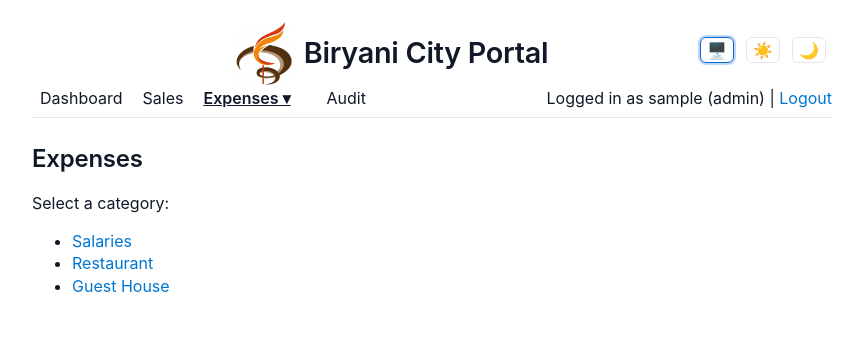
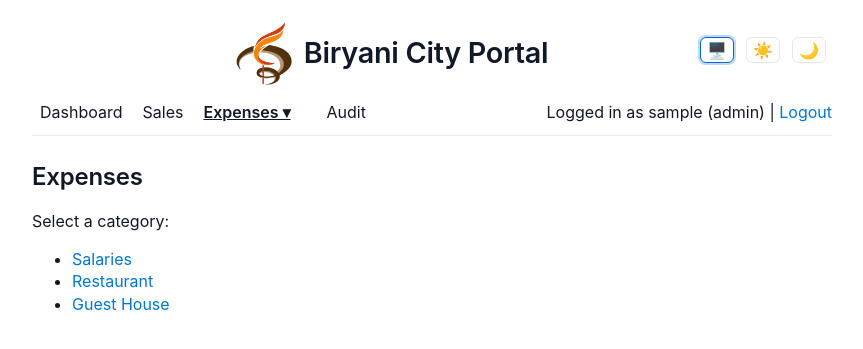
Before and after one commit to sushanth88/BC_Internal_OP, a Flask app: page /expenses in a window 1280 px wide. Shown: the top 349 px of the page, without its empty margins (208-1071 px from the left). Run offline with Flask 3, Linux system fonts and the light colour scheme; a user stored in the database is signed in; tables that the repository leaves empty hold one stand-in row (values such as "Sample post").

Commit message:
UI spacing: increase space below header brand and nav; cleaner separation before content

```diff
--- a/static/style.css
+++ b/static/style.css
@@ -49,13 +49,13 @@ header h1 { margin: 0; }
 h1, h2, h3, h4, h5, h6 { color: var(--text); font-family: var(--font-sans); letter-spacing: -0.01em; }
 header .site-title { color: var(--text); font-family: var(--font-sans); letter-spacing: -0.01em; }
 /* Brand row: logo + title inline */
-.brand-row { position: relative; display:flex; align-items:center; justify-content:center; padding-right: 80px; gap: 12px; }
+.brand-row { position: relative; display:flex; align-items:center; justify-content:center; padding-right: 80px; gap: 12px; margin-bottom: 14px; }
 .brand-row .site-title { margin: 0; font-size: 1.8rem; line-height: 1.2; }
 .brand-left { display:flex; align-items:center; gap:12px; }
 table { border-collapse: collapse; width: 100%; }
 table th, table td { padding: 8px 10px; border: 1px solid var(--border); }
 .container { max-width: 960px; margin: 24px auto; }
-.topbar { display:flex; justify-content:space-between; align-items:center }
+.topbar { display:flex; justify-content:space-between; align-items:center; margin-bottom: 12px; }
 /* Logo styles */
 .site-logo { display:block; width: 56px; height: auto; margin: 2px 0; }
 
--- a/templates/layout.html
+++ b/templates/layout.html
@@ -78,7 +78,7 @@
           {% endif %}
         </div>
       {% endif %}
-      <hr />
+  <hr style="margin: 10px 0 18px; opacity:.8;" />
     </header>
     {% endif %}
     <main>
```
